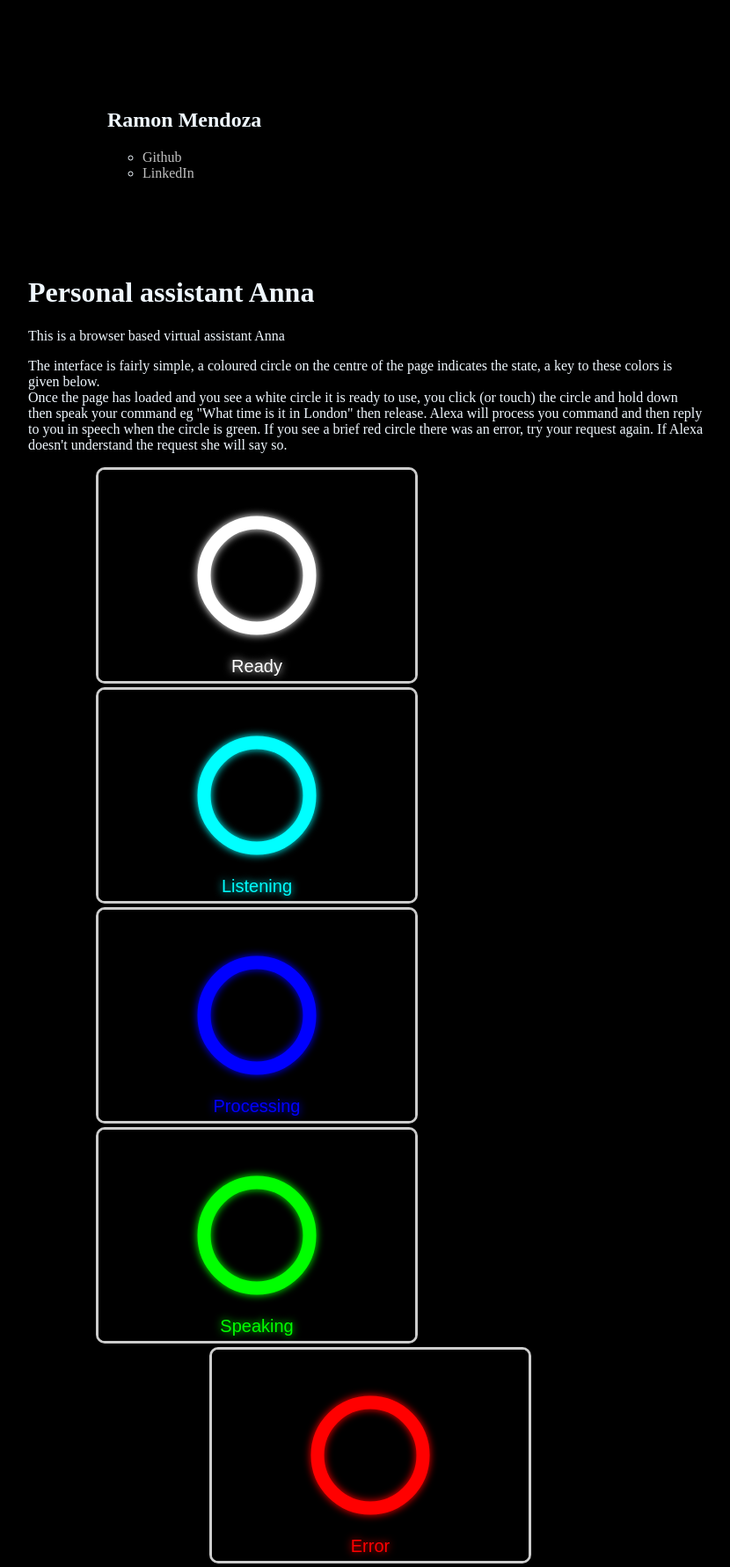
After one commit to seattlechem/askme, a Django app: page /help in a window 1280 px wide. The commit adds this page. Shown: the part 552-2333 px from the top of the page at 88% size, without its empty margins (224-1054 px from the left). Run offline with Django 3.2, Linux system fonts and the light colour scheme; some libraries are stand-ins or nearby versions.

Commit message:
done with local version

```diff
--- /dev/null
+++ b/askme/askme/templates/generic/help.html
@@ -0,0 +1,218 @@
+{% load static %}
+<!DOCTYPE html>
+<html>
+	<head>
+		<meta http-equiv="Content-Type" content="text/html; charset=ISO-8859-1">
+		<meta name="viewport" content="width=device-width,initial-scale=1">
+    <title>Audio Recorder</title>
+		<script src="https://ajax.googleapis.com/ajax/libs/jquery/1.11.3/jquery.min.js"></script>
+    <script src="{% static "recorder.js" %}"></script>
+    <script src="{% static "swiper.js" %}"></script>
+    <style>
+      #text{
+        width:60%;
+        margin:auto;
+        display: block;
+      }
+      h1 {
+        margin-top: 40px;
+      }
+      #one-persin{
+        display: inline-block;
+        margin: 50px;
+      }
+      #persons {
+        margin: auto;
+        width: 60%;
+      }
+      #persons div {
+        border: 3px solid #ccc;
+        border-radius: 10px;
+      }
+      html, body {
+        width:  100%;
+        height: 100%;
+        margin: 0px;
+        background-color: black;
+        color: aliceblue;
+      }
+      canvas {
+          border: 3px solid #ccc;
+          border-radius: 10px;
+          display: inline;
+
+      }
+      #help {
+        position: absolute;
+          top: 5px;
+          left: 5px;
+        z-index: 1;
+        font-size: 20px;
+        font-family: Arial, sans-serif;
+      }
+      #logout {
+        position: absolute;
+          top: 5px;
+          right: 5px;
+        z-index: 1;
+        font-size: 25px;
+      }
+      a:link {
+          color: #C0C0C0;
+        text-decoration: none;
+      }
+
+      a:visited {
+          color: #C0C0C0;
+        text-decoration: none;
+      }
+
+      a:hover {
+          color: #FFFFFF;
+        text-decoration: none;
+      }
+
+      a:active {
+          color: #C0C0C0;
+        text-decoration: none;
+      }
+      #canvas {
+        width: 80%;
+        display: block;
+        margin: auto;
+      }
+      #single-one {
+        width: 58%;
+        display: block;
+        margin: auto;
+      }
+      </style>
+    </head>
+    <body>
+      <div id="persons">
+        <h1>Meet The Team</h1>
+        <ul>
+          <li id="one-persin">
+          <h2>Andrii Glukhyi</h2>
+          <ul>
+            <li>
+              <a href="https://github.com/andriiglukhyi">Github</a>
+            </li>
+            <li>
+              <a href="https://www.linkedin.com/in/andrii-glukhyi-961b17156/">LinkedIn</a>
+            </li>
+          </ul>
+          <img src="https://media.licdn.com/dms/image/C5603AQE6w5yjgeHNtA/profile-displayphoto-shrink_200_200/0?e=1532563200&v=beta&t=43GHR46KLU2GJmvSo3nLQyPtC_Ch5Sn4mtysrEJiqfU" alt="">
+          </li>
+          <li id="one-persin">
+            <h2>Peter Kim</h2>
+            <ul>
+              <li>
+                <a href="https://github.com/seattlechem">Github</a>
+              </li>
+              <li>
+                <a href="">LinkedIn</a>
+              </li>
+            </ul>
+            <img src="http://via.placeholder.com/200x200" alt="">
+          </li>
+          <li id="one-persin">
+            <h2>Ramon Mendoza</h2>
+            <ul>
+              <li>
+                <a href="https://github.com/brickfaced">Github</a>
+              </li>
+              <li>
+                <a href="https://www.linkedin.com/in/ramon-mendoza/">LinkedIn</a>
+              </li>
+            </ul>
+            <img src="http://via.placeholder.com/200x200" alt="">
+          </li>
+          </ul>
+    </div>
+
+      <div id="text">
+          <h1>Personal assistant Anna</h1>
+          <p>This is a browser based virtual assistant Anna</p>
+        <p> The interface is fairly simple, a coloured circle on the centre of the page indicates the state, a key to these colors is given below.<br>
+
+          Once the page has loaded and you see a white circle it is ready to use, you click (or touch) the circle and hold down then speak your command eg "What time is it in London" then release. Alexa will process you command and then reply to you in speech when the circle is green. If you see a brief red circle there was an error, try your request again. If Alexa doesn't understand the request she will say so.</p>
+
+        <div id="canvas">
+        <canvas id="white"></canvas>
+        <canvas id="cyan"></canvas></canvas>
+        <canvas id="blue"></canvas>
+        <canvas id="#00ff00"></canvas>
+        <div id="single-one">
+          <canvas id="red"></canvas>
+        </div>
+        </div>
+        <div id='help' class="notSelectable">
+          <a href="/">Back</a>
+        </div>
+      </div>
+        <script>
+
+
+        function draw(col, text){
+          var c=document.getElementById(col);
+          var ctx=c.getContext("2d");
+          var circle = new Path2D();
+          ctx.canvas.width  = 360;
+          ctx.canvas.height = 240;
+          var x = c.width / 2;
+          var y = c.height / 2;
+          var radius = Math.min(c.width, c.height) / 4;
+          circle.arc(x, y, radius, 0, 2 * Math.PI);
+          ctx.lineWidth = 15;
+          ctx.rect(0, 0, c.width, c.height);
+          ctx.fill();
+          ctx.shadowOffsetX = 0;
+          ctx.shadowOffsetY = 0;
+          ctx.shadowBlur = 10;
+          ctx.shadowColor = col;//'#ffffee';
+          ctx.clearRect(0, 0, c.width, c.height);
+          ctx.fill();
+          ctx.strokeStyle = col;
+          ctx.stroke(circle);
+          ctx.textAlign = 'center';
+          ctx.fillStyle = col;
+          ctx.font = "20px sans-serif";
+          ctx.fillText(text, 180, 230);
+        }
+
+
+
+
+        $(document).ready(function(){
+          draw('white', 'Ready');
+          draw('cyan', 'Listening');
+          draw('blue', 'Processing');
+          draw('#00ff00', 'Speaking');
+          draw('red', 'Error');
+
+           $('.notSelectable').disableSelection();
+
+        });
+
+        // This jQuery Plugin will disable text selection for Android and iOS devices.
+        // Stackoverflow Answer: http://stackoverflow.com/a/2723677/1195891
+        $.fn.extend({
+            disableSelection: function() {
+                this.each(function() {
+                    this.onselectstart = function() {
+                        return false;
+                    };
+                    this.unselectable = "on";
+                    $(this).css('-moz-user-select', 'none');
+                    $(this).css('-webkit-user-select', 'none');
+                });
+            }
+        });
+
+
+
+
+        </script>
+      </body>
+    </HTML>
--- a/askme/askme/urls.py
+++ b/askme/askme/urls.py
@@ -16,7 +16,7 @@ Including another URLconf
 from django.urls import path, include
 # from django.conf.urls import static
 from django.conf import settings
-from .views import home_view, save_view
+from .views import home_view, save_view, help_view
 from django.contrib import admin
 from django.urls import path, include
 from django.conf.urls.static import static
@@ -27,6 +27,7 @@ urlpatterns = [
     path('api/v1/', include('askme_api.urls')),
     path('', home_view, name='home'),
     path('audio', save_view, name='save'),
+    path('help', help_view, name='help'),
 ]
 
 if settings.DEBUG:  # pragma: no cover
--- a/askme/askme/views.py
+++ b/askme/askme/views.py
@@ -46,3 +46,11 @@ def save_view(request):
         response['Content-Type'] = 'audio/mp3'
         response['Content-Length'] = os.path.getsize(fname)
         return response
+
+def help_view(request):
+    """
+    The home_view function opens the recorded file in the file structure
+    and writes it as the request.body and then the audio gets set as text
+    and answered by the find() method
+    """
+    return render(request, 'generic/help.html')
```
Also changed, not shown: askme/askme/templates/generic/aboutus.html (deleted, +0 -28 lines), askme/askme/templates/generic/base.html (+2 -5 lines), 1 other file.
